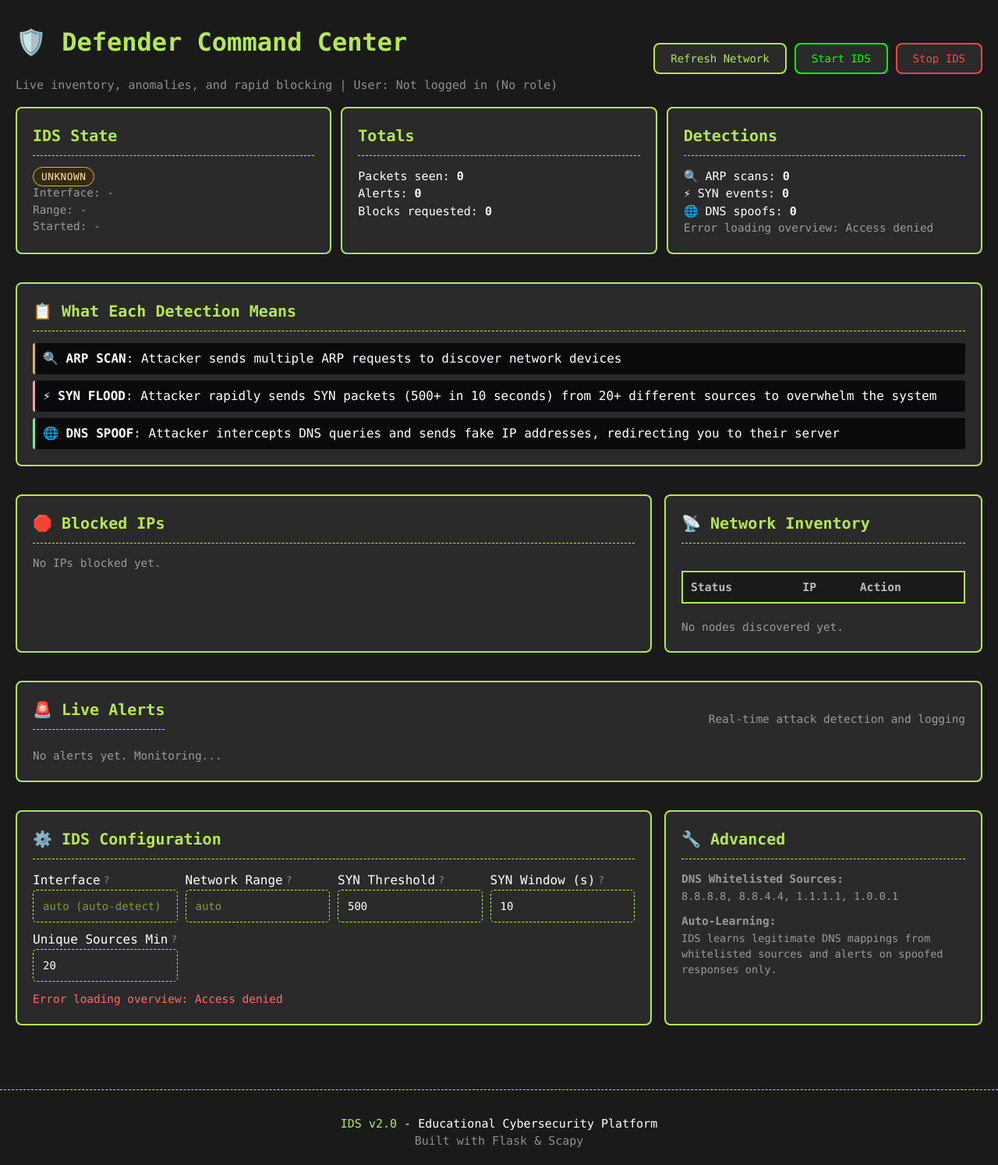
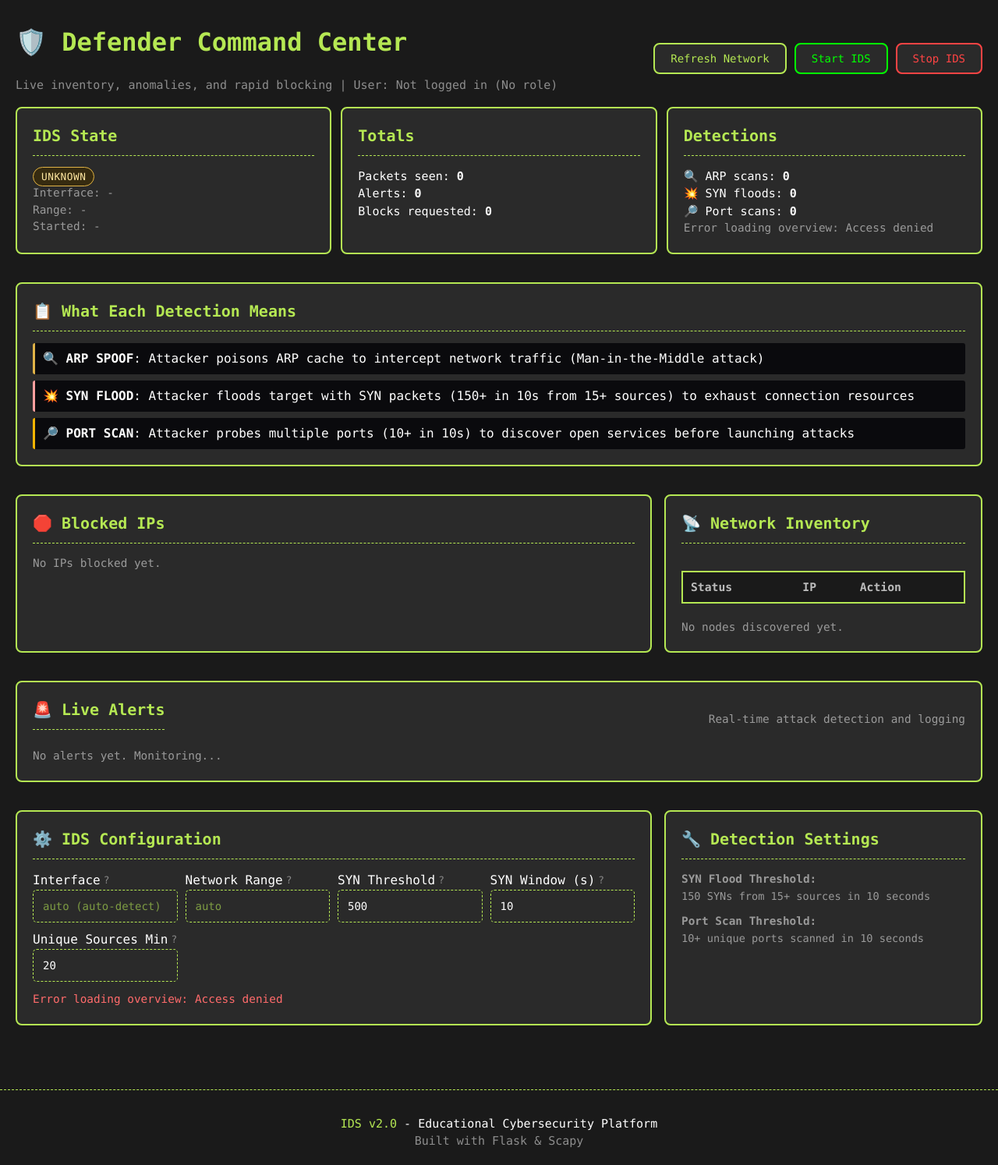
Before and after one commit to kaoutherBenSalah/testIDS, a Flask app: template templates/defender.html in a window 1280 px wide. Shown: the top 1494 px of the page at 78% size. Run offline with Flask 3, Linux system fonts and the light colour scheme; the template is opened without the code that fills it, so the values that code supplies are empty; parts of the project's set-up code (start-up, migrations or seed data) failed here and were passed over.

Commit message:
Update defender UI and README: remove DNS, add SYN flood details, improve detection descriptions

```diff
--- a/static/js/defender.js
+++ b/static/js/defender.js
@@ -8,7 +8,7 @@ const statPackets = document.getElementById('stat-packets');
 const statAlerts = document.getElementById('stat-alerts');
 const statArp = document.getElementById('stat-arp');
 const statSyn = document.getElementById('stat-syn');
-const statDns = document.getElementById('stat-dns');
+const statPortScan = document.getElementById('stat-port-scan');
 const statBlocks = document.getElementById('stat-blocks');
 const startedSpan = document.getElementById('ids-started');
 const nodesBody = document.getElementById('nodes-body');
@@ -65,7 +65,7 @@ async function fetchOverview() {
         statAlerts.textContent = stats.alerts || 0;
         statArp.textContent = stats.arp_scans || 0;
         statSyn.textContent = stats.syn_events || 0;
-        statDns.textContent = stats.dns_spoofs || 0;
+        statPortScan.textContent = stats.port_scans || 0;
         statBlocks.textContent = (data.stats && data.stats.blocks_requested) || 0;
         startedSpan.textContent = stats.started_at || '-';
 
--- a/templates/defender.html
+++ b/templates/defender.html
@@ -27,7 +27,7 @@
     .legend-item strong { color:#fff; }
     .legend-item.arp-legend { border-left-color:#e0b347; }
     .legend-item.syn-legend { border-left-color:#ff9f9f; }
-    .legend-item.dns-legend { border-left-color:#6cf28b; }
+    .legend-item.port-scan-legend { border-left-color:#f4b400; }
     .blocked-ips-list { display:flex; flex-direction:column; gap:8px; }
     .blocked-ip-tag { padding:6px 10px; background:#361015; border:1px solid #e45858; border-radius:4px; color:#ff9f9f; font-size:0.9rem; display:flex; justify-content:space-between; align-items:center; }
     .btn-unblock { background:transparent; border:1px solid #ff9f9f; color:#ff9f9f; padding:2px 6px; border-radius:3px; cursor:pointer; font-size:0.8rem; }
@@ -71,8 +71,8 @@
             <h3 class="card-header">Detections</h3>
             <div class="card-body">
                 <p>🔍 ARP scans: <strong id="stat-arp">0</strong></p>
-                <p>⚡ SYN events: <strong id="stat-syn">0</strong></p>
-                <p>🌐 DNS spoofs: <strong id="stat-dns">0</strong></p>
+                <p>💥 SYN floods: <strong id="stat-syn">0</strong></p>
+                <p>🔎 Port scans: <strong id="stat-port-scan">0</strong></p>
                 <p class="muted" id="overview-message">Ready.</p>
             </div>
         </div>
@@ -82,13 +82,13 @@
         <h3 class="card-header">📋 What Each Detection Means</h3>
         <div class="detection-legend">
             <div class="legend-item arp-legend">
-                <strong>🔍 ARP SCAN</strong>: Attacker sends multiple ARP requests to discover network devices
+                <strong>🔍 ARP SPOOF</strong>: Attacker poisons ARP cache to intercept network traffic (Man-in-the-Middle attack)
             </div>
             <div class="legend-item syn-legend">
-                <strong>⚡ SYN FLOOD</strong>: Attacker rapidly sends SYN packets (500+ in 10 seconds) from 20+ different sources to overwhelm the system
+                <strong>💥 SYN FLOOD</strong>: Attacker floods target with SYN packets (150+ in 10s from 15+ sources) to exhaust connection resources
             </div>
-            <div class="legend-item dns-legend">
-                <strong>🌐 DNS SPOOF</strong>: Attacker intercepts DNS queries and sends fake IP addresses, redirecting you to their server
+            <div class="legend-item port-scan-legend">
+                <strong>🔎 PORT SCAN</strong>: Attacker probes multiple ports (10+ in 10s) to discover open services before launching attacks
             </div>
         </div>
     </div>
@@ -175,12 +175,12 @@
             </div>
         </div>
         <div class="card">
-            <h3 class="card-header">🔧 Advanced</h3>
+            <h3 class="card-header">🔧 Detection Settings</h3>
             <div class="card-body">
-                <p class="muted"><strong>DNS Whitelisted Sources:</strong></p>
-                <p class="muted" style="font-size:0.85rem;">8.8.8.8, 8.8.4.4, 1.1.1.1, 1.0.0.1</p>
-                <p class="muted" style="margin-top:12px;"><strong>Auto-Learning:</strong></p>
-                <p class="muted" style="font-size:0.85rem;">IDS learns legitimate DNS mappings from whitelisted sources and alerts on spoofed responses only.</p>
+                <p class="muted"><strong>SYN Flood Threshold:</strong></p>
+                <p class="muted" style="font-size:0.85rem;">150 SYNs from 15+ sources in 10 seconds</p>
+                <p class="muted" style="margin-top:12px;"><strong>Port Scan Threshold:</strong></p>
+                <p class="muted" style="font-size:0.85rem;">10+ unique ports scanned in 10 seconds</p>
             </div>
         </div>
     </div>
```
Also changed, not shown: README.md.
